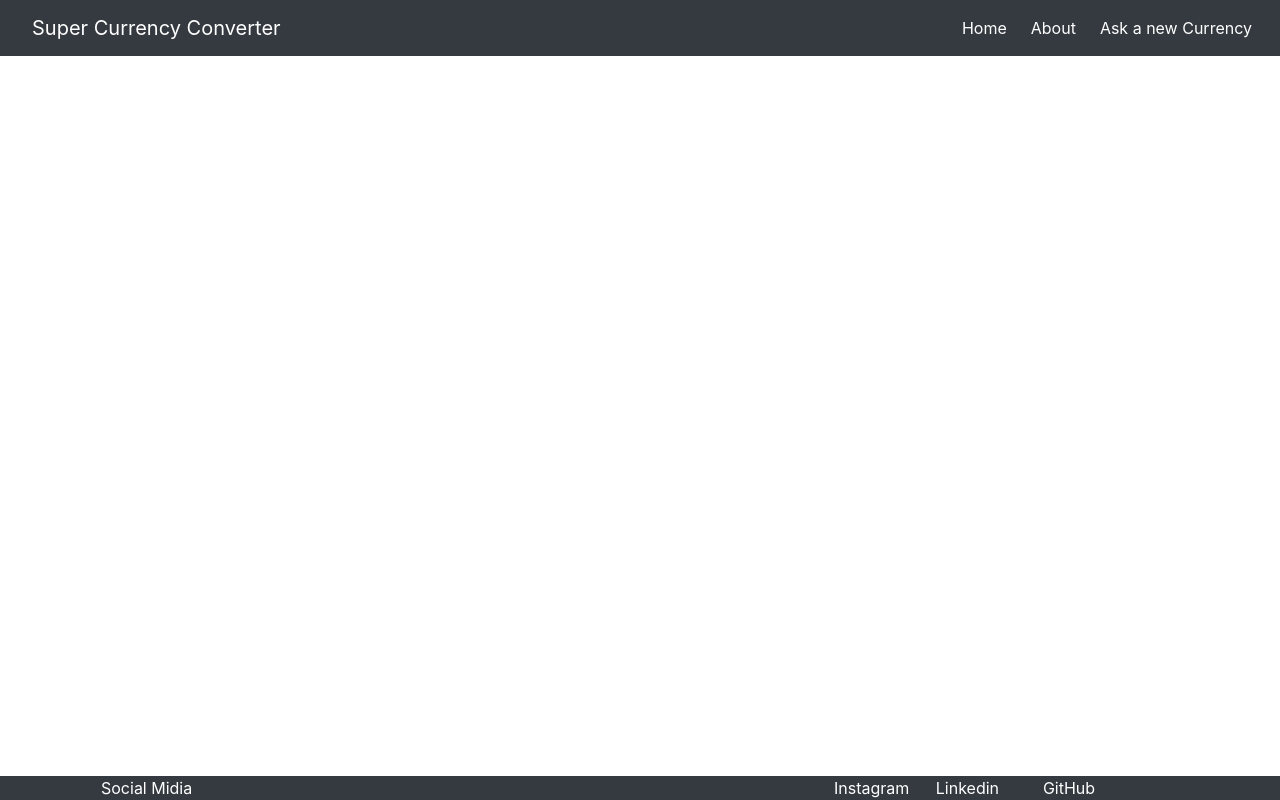
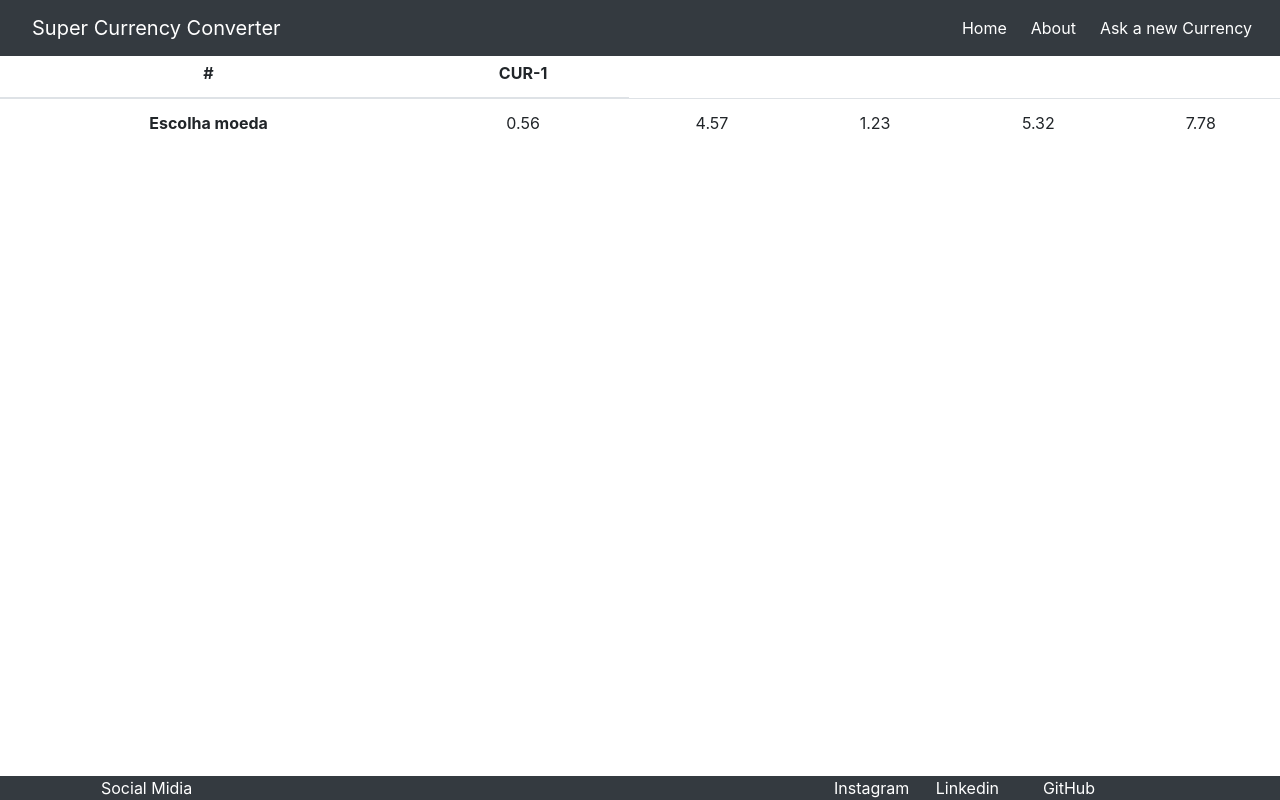
Before and after one commit to PedroMarianoAlmeida/currency-exchange, a React (Create React App) app: page / in a window 1280 px wide. Built offline with nearby package versions, Linux system fonts and the light colour scheme.

Commit message:
Table Main Content Structured

```diff
--- a/src/App.js
+++ b/src/App.js
@@ -4,13 +4,14 @@ import './App.css';
 
 import Header from './custom-code/header';
 import Footer from './custom-code/footer';
+import MainContent from './custom-code/main-content';
 
 function App() {
   document.title = "Currency Exchange";
   return (
     <div className="App">
       <Header />
-
+      <MainContent />
       <Footer />
     </div>
   );
--- /dev/null
+++ b/src/custom-code/currency-data.js
@@ -0,0 +1,3 @@
+const currencyNames = ['BRL', 'USD', 'EUR', 'CAD', 'JPY', 'AUD'];
+
+export default currencyNames;
--- /dev/null
+++ b/src/custom-code/main-content.js
@@ -0,0 +1,37 @@
+import React from 'react';
+
+class MainContent extends React.Component {
+    constructor(props){
+        super(props);
+    }
+
+    render(){
+        //declarar variáveis antes
+        return(
+            <table class="table mt-5">
+                <thead>
+                    <tr>
+                        <th scope="col">#</th>
+                        <th scope="col">CUR-1</th>
+                    </tr>
+                </thead>
+
+                <tbody>
+                    <tr>
+                        <th scope="row">Escolha moeda</th>
+                        <td>0.56</td>
+                        <td>4.57</td>
+                        <td>1.23</td>
+                        <td>5.32</td>
+                        <td>7.78</td>
+                    </tr>
+
+                </tbody>
+
+            </table>
+        )
+
+    }
+}
+
+export default MainContent;
```
